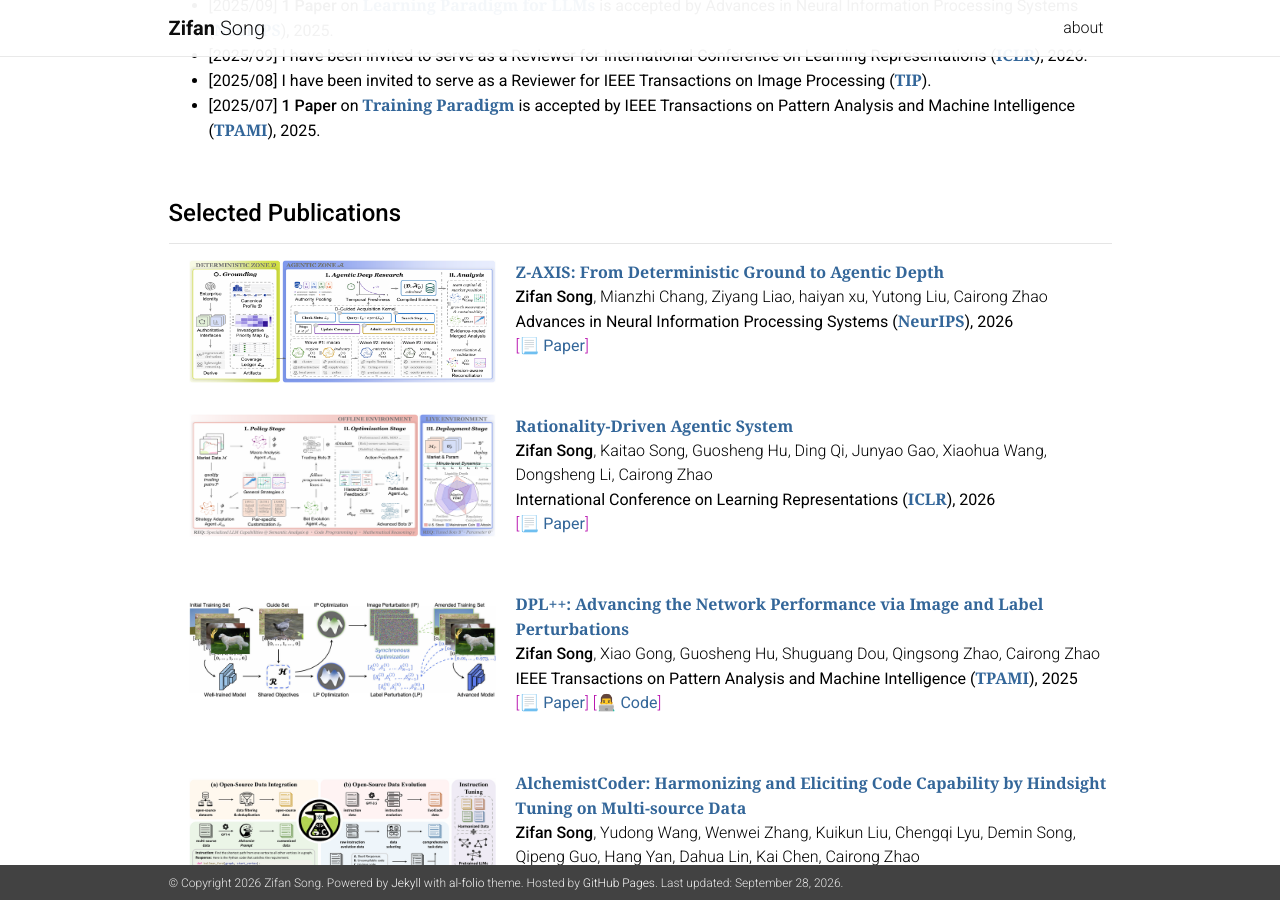
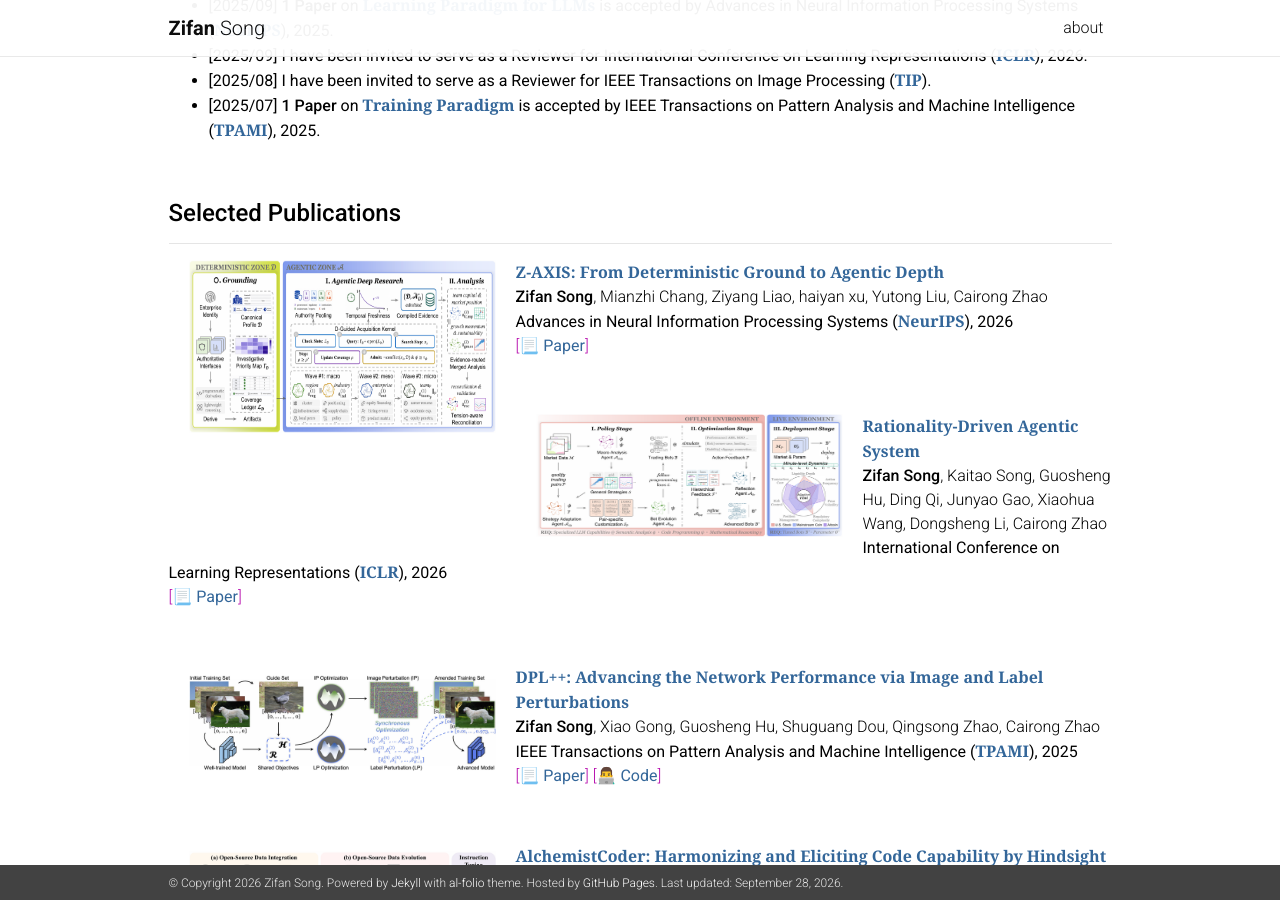
Before and after one commit to MatCaviar/MatCaviar.github.io, a Jekyll site: the page built from _pages/MatCaivar.md, in a window 1280 px wide and 900 px high, scrolled down 1212 px. Built offline with Jekyll 4.4.1, drawn with Linux system fonts in a browser that asks for light colours; nearby versions of some CDN libraries; a style sheet for code colours, icons or effects is not loaded.

Commit message:
Update MatCaivar.md

```diff
--- a/_pages/MatCaivar.md
+++ b/_pages/MatCaivar.md
@@ -108,7 +108,7 @@ social: false  # includes social icons at the bottom of the page
 
 #### **Selected Publications**
 <hr />
-<img src="collections/Z-AXIS.png"  width="307" height="123"  align="left" hspace="20" vspace="0"/>
+<img src="collections/Z-AXIS.png"  width="307" height="173"  align="left" hspace="20" vspace="0"/>
 **<font face="Georgia" color="#336699" size="3"><B>Z-AXIS: From Deterministic Ground to Agentic Depth</B></font>**<br>
 **Zifan Song**, Mianzhi Chang, Ziyang Liao, haiyan xu, Yutong Liu, Cairong Zhao<br>
 <B>Advances in Neural Information Processing Systems (**<font face="Georgia" color="#336699"><B>NeurIPS</B></font>**), 2026</B><br>
```
